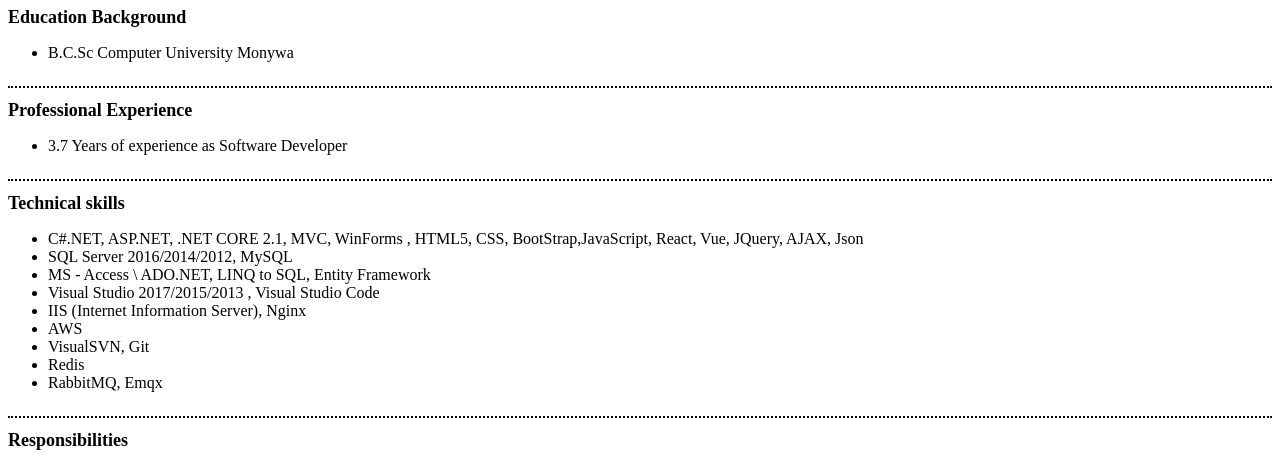
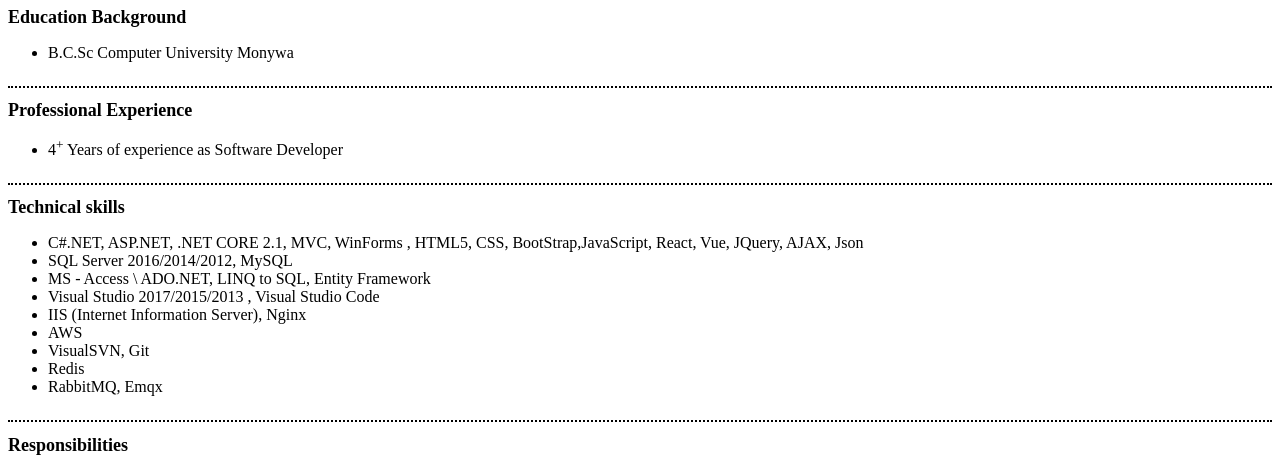
Before and after one commit to monnaung-dev/CV, a plain HTML site: page index.html in a window 1280 px wide. Shown: the part 264-731 px from the top of the page. Drawn offline with Linux system fonts and the light colour scheme.

Commit message:
Update index.html

```diff
--- a/index.html
+++ b/index.html
@@ -31,7 +31,7 @@
     <table>
         <h1>Professional Experience </h1>
         <ul>
-            <li>3.7 Years of experience as Software Developer</li>
+            <li>4<sup>+</sup> Years of experience as Software Developer</li>
         </ul>
     </table>
     <hr>
```
